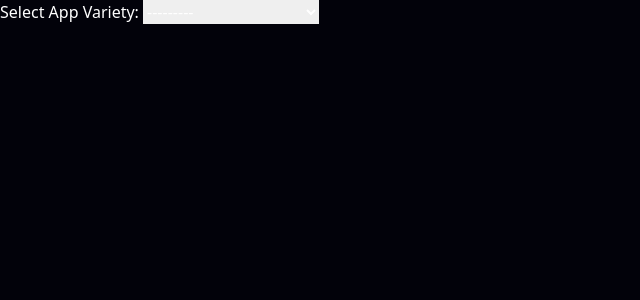
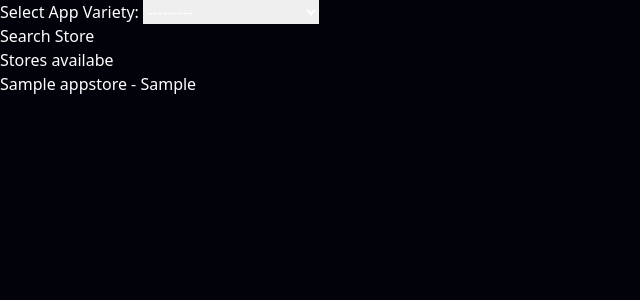
Before and after one commit to DeepEnc/fundamentals_django, a Django app: template fundamentals_django/fundamental_app/templates/fundamental_app/app_store.html in a window 1280 px wide. Shown: the part 24-324 px from the top of the page, without its empty margins (0-640 px from the left). Run offline with Django 5.2, Linux system fonts and the light colour scheme; the template is opened without the code that fills it: values that come from a table or form of the project are taken from there, others are empty; tables that the repository leaves empty hold one stand-in row (values such as "Sample post"); some libraries are stand-ins or nearby versions.

Commit message:
feat: add the config on app store index

```diff
--- a/fundamentals_django/fundamental_app/templates/fundamental_app/app_store.html
+++ b/fundamentals_django/fundamental_app/templates/fundamental_app/app_store.html
@@ -3,7 +3,19 @@
 {% block content %}
 
 <form method="POST">
-    {{form}}
+    {% csrf_token %}
+    {{form.as_p}}
+    <button type="submit">Search Store
+    </button>
 </form>
 
+{% if stores %}
+    <h2>Stores availabe</h2>
+    <ul>
+        {% for store in stores %}
+            <li>{{store.name}} - {{store.location}}</li>
+        {% endfor %}
+    </ul>
+
+{% endif %}
 {% endblock %}
--- a/fundamentals_django/fundamental_app/views.py
+++ b/fundamentals_django/fundamental_app/views.py
@@ -13,7 +13,7 @@ def app_detail(request, app_id):
 
 def app_store_view(request):
     stores = None
-    if request.method =='POST':
+    if request.method == 'POST':
      form = AppVarietyForm(request.POST)
      if form.is_valid():
          app_variety = form.cleaned_data['app_variety']
```
